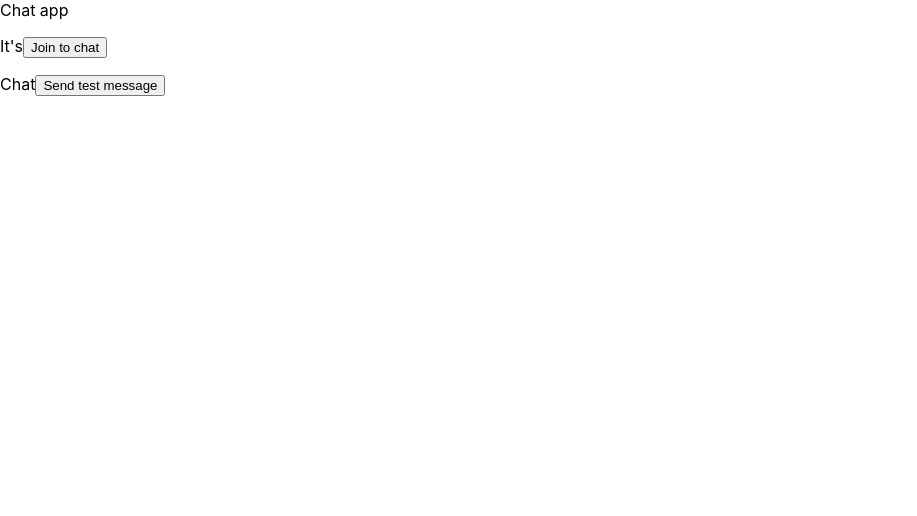
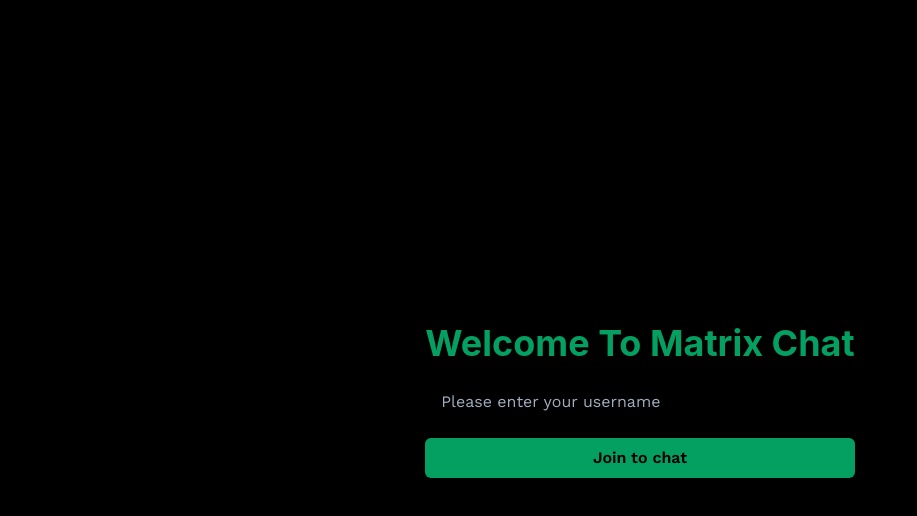
Before and after one commit to albertoor/matrix-chat-app-socketio-react-express, a React (Create React App) app in the folder frontend/: page / in a window 1280 px wide. Shown: the top 516 px of the page, without its empty margins (0-917 px from the left). Built offline with nearby package versions, Linux system fonts and the light colour scheme; no server answers.

Commit message:
chat form frontend

```diff
--- a/frontend/package.json
+++ b/frontend/package.json
@@ -9,6 +9,7 @@
     "@testing-library/user-event": "^13.5.0",
     "react": "^17.0.2",
     "react-dom": "^17.0.2",
+    "react-router-dom": "^6.2.2",
     "react-scripts": "5.0.0",
     "socket.io-client": "^4.4.1",
     "web-vitals": "^2.1.4"
--- a/frontend/public/index.html
+++ b/frontend/public/index.html
@@ -8,6 +8,10 @@
   <meta name="theme-color" content="#000000" />
   <meta name="description" content="Web site created using create-react-app" />
   <link rel="apple-touch-icon" href="%PUBLIC_URL%/logo192.png" />
+  <link
+    href="https://fonts.googleapis.com/css2?family=Abel&family=Nunito:wght@200;300;400;500;600&family=Work+Sans:wght@100;200;300;400;500;600;700&display=swap"
+    rel="stylesheet">
+
   <!--
       manifest.json provides metadata used when your web app is installed on a
       user's mobile device or desktop. See https://developers.google.com/web/fundamentals/web-app-manifest/
--- a/frontend/src/App.js
+++ b/frontend/src/App.js
@@ -1,21 +1,15 @@
 import React from 'react'
-import PublicChat from './components/PublicChat'
-import { socket } from './context/socket'
+import { Routes, Route } from "react-router-dom"
+import ChatForm from './components/ChatForm'
+import Chat from "./components/Chat"
 
 const App = () => {
 
-  // Join to general chat
-  const joinChat = () => {
-    socket.emit("general", "general")
-  }
-
   return (
-    <div>Chat app
-      <p>It's
-        <button onClick={joinChat}>Join to chat</button>
-      </p>
-      <PublicChat />
-    </div>
+    <Routes>
+      <Route path="/" element={<ChatForm />} />
+      <Route path="/chat" element={<Chat />} />
+    </Routes>
   )
 }
 
--- /dev/null
+++ b/frontend/src/components/ChatForm.js
@@ -0,0 +1,55 @@
+import React, { useState, useCallback } from 'react'
+import { socket } from "../context/socket"
+import { Center, Heading, Flex, FormControl, Button, Input } from "@chakra-ui/react"
+import { useNavigate } from "react-router-dom"
+
+const ChatForm = () => {
+  const [username, setUsername] = useState("")
+  const navigate = useNavigate();
+
+  // Join to general chat
+  const joinChat = useCallback((e) => {
+    e.preventDefault()
+    const data = { room: "general", username: username }
+    socket.emit("general", data)
+    setUsername("")
+    setTimeout(() => {
+      navigate("/chat")
+    }, 1500)
+  }, [username, navigate])
+
+  return (
+    <Center bg={"black"} h="100vh" w="100%" color="var(--matrixColor)">
+      <Flex flexDir={"column"} justifyContent={"center"} >
+        <Heading>Welcome To Matrix Chat</Heading>
+        <form onSubmit={(e) => joinChat(e)}>
+          <FormControl mt={4}>
+            <Input id='first-name' placeholder='Please enter your username'
+              color={"var(--matrixColor)"}
+              border={"none"}
+              _focus={{
+                outline: "none !important",
+                border: "1px solid var(--matrixColor)",
+                boxShadow: "0 0 10px var(--matrixColor)",
+              }}
+              value={username}
+              onChange={e => setUsername(e.target.value)}
+            />
+          </FormControl>
+          <Button
+            w={"100%"}
+            mt={4}
+            type='submit'
+            bg={"var(--matrixColor)"}
+            color={"black"}
+            _hover={{
+              color: "white"
+            }}
+          >Join to chat</Button>
+        </form>
+      </Flex>
+    </Center>
+  )
+}
+
+export default ChatForm
--- a/frontend/src/index.css
+++ b/frontend/src/index.css
@@ -1,13 +1,13 @@
 body {
   margin: 0;
-  font-family: -apple-system, BlinkMacSystemFont, 'Segoe UI', 'Roboto', 'Oxygen',
-    'Ubuntu', 'Cantarell', 'Fira Sans', 'Droid Sans', 'Helvetica Neue',
-    sans-serif;
-  -webkit-font-smoothing: antialiased;
-  -moz-osx-font-smoothing: grayscale;
 }
 
-code {
-  font-family: source-code-pro, Menlo, Monaco, Consolas, 'Courier New',
-    monospace;
+* {
+  font-family: 'Abel', sans-serif;
+  font-family: 'Nunito', sans-serif;
+  font-family: 'Work Sans', sans-serif;
 }
+
+:root{
+  --matrixColor: #03A062;
+}
--- a/frontend/src/index.js
+++ b/frontend/src/index.js
@@ -4,11 +4,17 @@ import './index.css'
 import App from './App'
 import reportWebVitals from './reportWebVitals'
 import { SocketContext, socket } from "./context/socket"
+import { ChakraProvider } from "@chakra-ui/react"
+import { BrowserRouter } from "react-router-dom"
 
 ReactDOM.render(
   <React.StrictMode>
     <SocketContext.Provider value={socket}>
-      <App />
+      <ChakraProvider>
+        <BrowserRouter>
+          <App />
+        </BrowserRouter>
+      </ChakraProvider>
     </SocketContext.Provider>
   </React.StrictMode>,
   document.getElementById('root')
```
Also changed, not shown: frontend/src/components/Chat.js (renamed from frontend/src/components/PublicChat.js), 2 other files (tests, documents, lock files or other folders).
